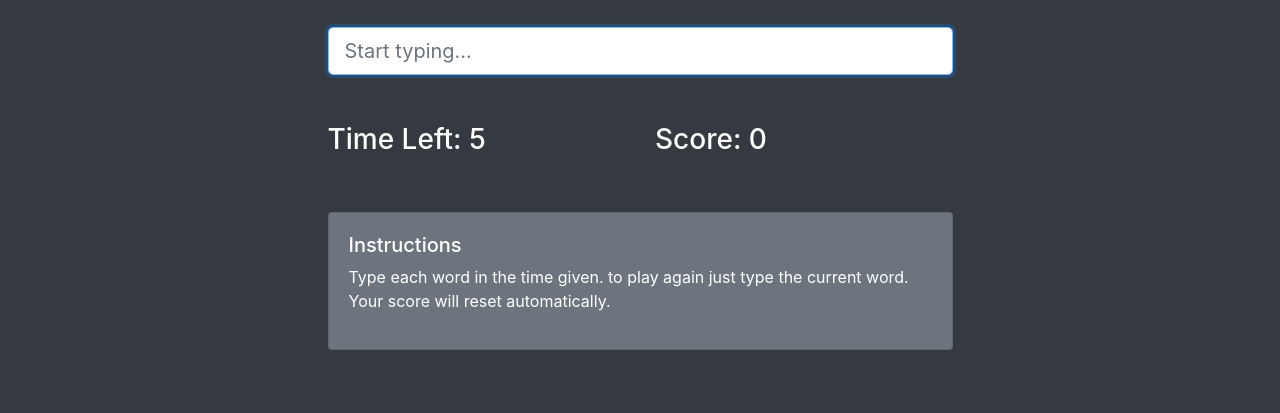
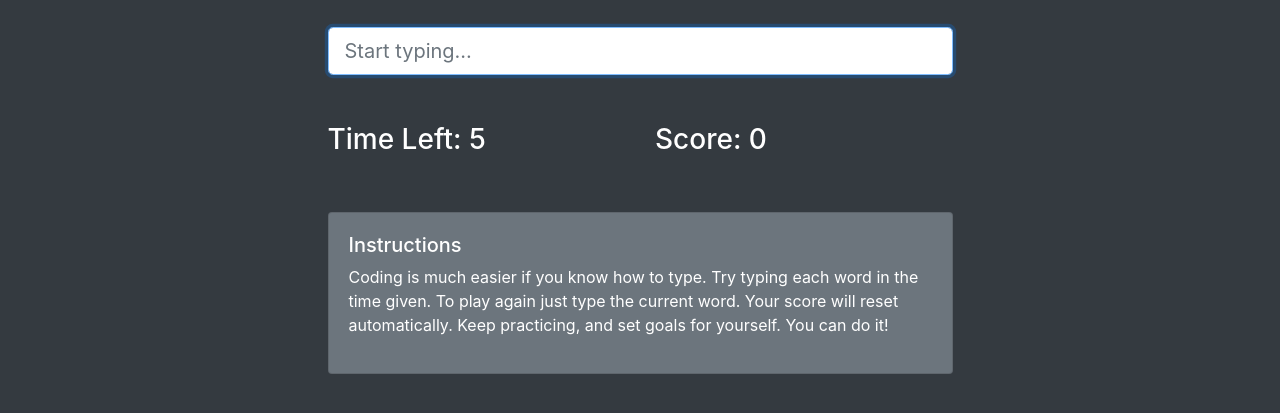
Before and after one commit to kahlilashanti/speed_typing, a website: page dist/index.html in a window 1280 px wide. Shown: the part 309-722 px from the top of the page. Drawn offline with nearby package versions, Linux system fonts and the light colour scheme.

Commit message:
updated instruction text

```diff
--- a/dist/index.html
+++ b/dist/index.html
@@ -43,7 +43,7 @@
               <div class="card card-body bg-secondary text-white">
                 <h5>Instructions</h5>
                 <p>
-                  Type each word in the time given.  to play again just type the current word. Your score will reset automatically.
+                  Coding is much easier if you know how to type. Try typing each word in the time given.  To play again just type the current word. Your score will reset automatically. Keep practicing, and set goals for yourself. You can do it!
                 </p>
               </div>
             </div>
```
